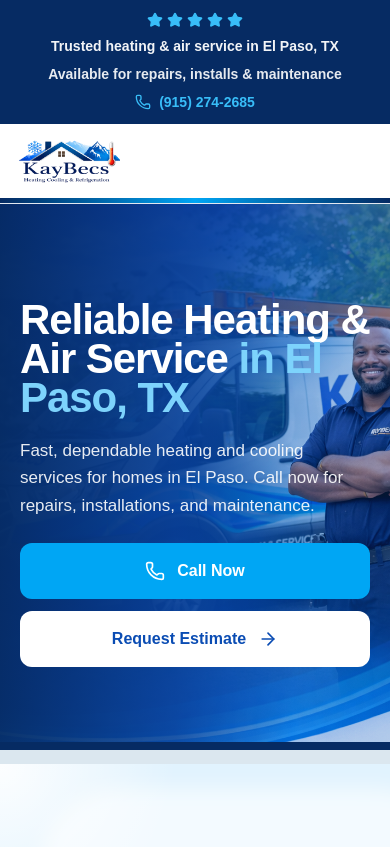
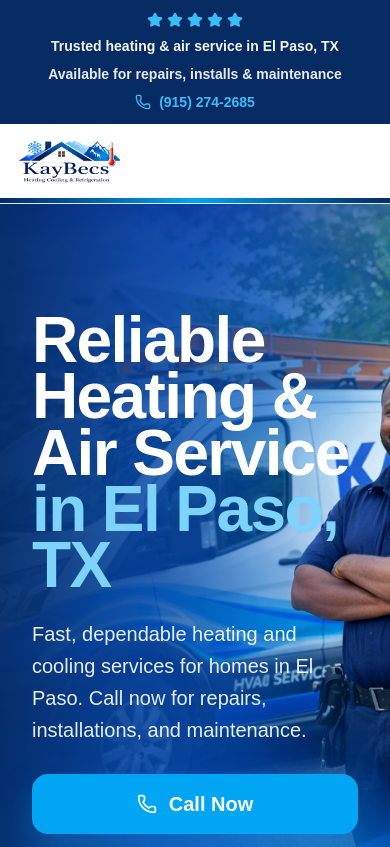
Before and after one commit to BrooksDav46/kaybecs-website, a Next.js app: page / in a window 390 px wide. Shown: the top 847 px of the page. Built offline with nearby package versions, Linux system fonts and the light colour scheme.

Commit message:
fixed animation

```diff
--- a/components/Hero.tsx
+++ b/components/Hero.tsx
@@ -1,9 +1,8 @@
 "use client";
 
-import { useEffect, useState } from "react";
 import Image from "next/image";
 import Link from "next/link";
-import { Phone, ArrowRight } from "lucide-react";
+import { Phone, ArrowRight, CheckCircle2 } from "lucide-react";
 import { motion } from "framer-motion";
 
 const fadeIn = {
@@ -11,35 +10,27 @@ const fadeIn = {
   show: {
     opacity: 1,
     y: 0,
-    transition: { duration: 0.6 },
+    transition: { duration: 0.6, ease: "easeOut" },
   },
 };
 
 const fadeLeft = {
   hidden: { opacity: 0, x: -40 },
-  show: {
+  show: (i = 1) => ({
     opacity: 1,
     x: 0,
     transition: {
-      delay: 0.12,
+      delay: i * 0.12,
       duration: 0.6,
+      ease: "easeOut",
     },
-  },
+  }),
 };
 
 export default function Hero() {
-  const [isMobile, setIsMobile] = useState(true);
-
-  useEffect(() => {
-    const check = () => setIsMobile(window.innerWidth < 768);
-    check();
-    window.addEventListener("resize", check);
-    return () => window.removeEventListener("resize", check);
-  }, []);
-
   return (
     <section className="relative overflow-hidden bg-[#0A2F73]">
-      <div className="relative min-h-[560px] w-full md:min-h-[620px] xl:min-h-[700px]">
+      <div className="relative min-h-[620px] w-full xl:min-h-[700px]">
         <Image
           src="/KB_Banner.png"
           alt="Kaybecs Heating & Air hero banner"
@@ -48,30 +39,24 @@ export default function Hero() {
           className="object-cover object-[72%_center] contrast-105 saturate-105"
         />
 
-        <div className="absolute inset-0 bg-[linear-gradient(90deg,rgba(6,43,99,0.94)_0%,rgba(10,60,144,0.78)_45%,rgba(10,76,179,0.28)_75%)] md:bg-[linear-gradient(90deg,rgba(6,43,99,0.88)_0%,rgba(10,60,144,0.55)_35%,rgba(10,76,179,0.18)_65%,rgba(10,76,179,0.0)_85%)]" />
+        <div className="absolute inset-0 bg-[linear-gradient(90deg,rgba(6,43,99,0.88)_0%,rgba(10,60,144,0.55)_35%,rgba(10,76,179,0.18)_65%,rgba(10,76,179,0.0)_85%)]" />
 
-        <div className="relative mx-auto flex min-h-[560px] max-w-[1450px] items-center px-5 py-10 md:min-h-[620px] md:px-8 xl:min-h-[650px] xl:px-12 2xl:px-16">
+        <div className="relative mx-auto flex min-h-[620px] max-w-[1450px] items-center px-8 py-12 xl:min-h-[650px] xl:px-12 2xl:px-16">
           <div className="max-w-[650px]">
-
-            {/* HEADING */}
             <motion.h1
-              initial={isMobile ? false : "hidden"}
-              animate={isMobile ? undefined : "show"}
-              variants={isMobile ? undefined : fadeLeft}
-              className="text-[42px] font-black leading-[0.92] tracking-tight text-white sm:text-[54px] md:text-[78px] xl:text-[92px]"
+              initial="hidden"
+              animate="show"
+              variants={fadeLeft}
+              className="mt-15 text-[64px] font-black leading-[0.88] tracking-tight text-white md:text-[78px] xl:text-[92px]"
             >
               Reliable Heating & Air Service{" "}
               <span className="text-[#7DD3FC]">in El Paso, TX</span>
             </motion.h1>
 
-            {/* CONTENT */}
             <motion.div
-              initial={isMobile ? false : "hidden"}
-              animate={isMobile ? undefined : "show"}
-              variants={
-                isMobile
-                  ? undefined
-                  : {
+              initial="hidden"
+              animate="show"
+              variants={{
                 hidden: {},
                 show: {
                   transition: {
@@ -79,44 +64,50 @@ export default function Hero() {
                     delayChildren: 0.15,
                   },
                 },
-                    }
-              }
+              }}
             >
               <motion.p
-                variants={isMobile ? undefined : fadeIn}
-                className="mt-5 max-w-[620px] text-[17px] leading-[1.6] text-white/90 md:mt-6 md:text-[22px]"
+                variants={fadeIn}
+                className="mt-6 max-w-[620px] text-[20px] leading-[1.6] text-white/90 md:text-[22px]"
               >
-                Fast, dependable heating and cooling services for homes in El
-                Paso. Call now for repairs, installations, and maintenance.
+                Fast, dependable heating and cooling services for homes in El Paso.
+                Call now for repairs, installations, and maintenance.
               </motion.p>
 
               <motion.div
-                variants={isMobile ? undefined : fadeIn}
-                className="mt-6 flex flex-col gap-3 sm:flex-row md:mt-7 md:gap-4"
+                variants={fadeIn}
+                className="mt-7 flex flex-col gap-4 sm:flex-row"
               >
                 <Link
-                  href="tel:9152742685"
-                  className="inline-flex min-w-[190px] items-center justify-center rounded-xl bg-sky-500 px-6 py-4 text-base font-black text-white transition hover:-translate-y-0.5 hover:bg-sky-400 md:min-w-[220px] md:rounded-2xl md:px-8 md:text-xl"
+                  href="tel:5555555555"
+                  className="inline-flex min-w-[220px] items-center justify-center rounded-2xl bg-sky-500 px-8 py-4 text-xl font-black text-white shadow-[0_16px_36px_rgba(14,165,233,0.28)] transition hover:-translate-y-0.5 hover:bg-sky-400"
                 >
                   <Phone className="mr-3 h-5 w-5" />
                   Call Now
                 </Link>
 
                 <Link
-                  href="/#contact"
-                  className="inline-flex min-w-[220px] items-center justify-center rounded-xl bg-white px-6 py-4 text-base font-black text-[#0A4CB3] transition hover:-translate-y-0.5 hover:bg-slate-100 md:min-w-[270px] md:rounded-2xl md:px-8 md:text-xl"
+                  href="#contact"
+                  className="inline-flex min-w-[270px] items-center justify-center rounded-2xl bg-white px-8 py-4 text-xl font-black text-[#0A4CB3] shadow-[0_16px_36px_rgba(255,255,255,0.14)] transition hover:-translate-y-0.5 hover:bg-slate-100"
                 >
                   Request Estimate
                   <ArrowRight className="ml-3 h-5 w-5" />
                 </Link>
+              </motion.div>
+
+              <motion.div
+                variants={fadeIn}
+                className="mt-7 grid gap-3 text-sm font-semibold text-white/90 sm:grid-cols-2"
+              >
+
               </motion.div>
             </motion.div>
           </div>
         </div>
 
         <div className="absolute bottom-0 left-0 w-full">
-          <div className="h-[8px] bg-[#062B63] md:h-[10px]" />
-          <div className="h-[14px] bg-[#dbe7ef] md:h-[18px]" />
+          <div className="h-[10px] bg-[#062B63] shadow-[0_-2px_6px_rgba(0,0,0,0.25)]" />
+          <div className="h-[18px] bg-[#dbe7ef]" />
         </div>
       </div>
     </section>
```
Lines whose indentation alone changed are shown as unchanged.
